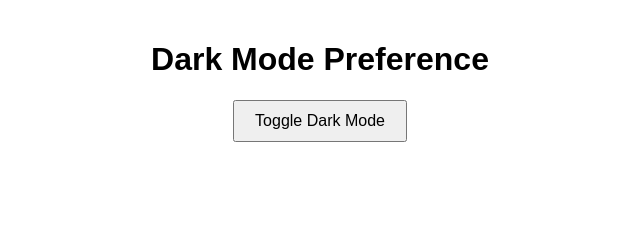
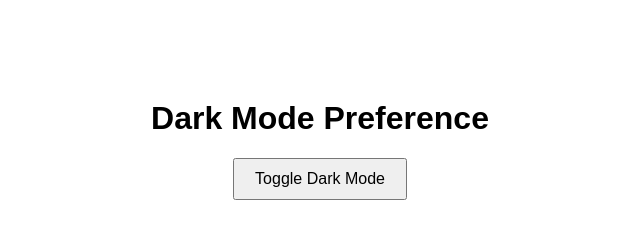
Before and after one commit to acciojob/dark-mode-MeghanaSubramanyam, a website: page main.html in a window 1280 px wide. Shown: the whole page, without its empty margins (320-960 px from the left). Drawn offline with Linux system fonts and the light colour scheme.

Commit message:
created a submission

```diff
--- a/styles.css
+++ b/styles.css
@@ -1,13 +1,8 @@
 body {
-  margin: 0;
-  padding: 0;
-  font-family: Arial, sans-serif;
+  background-color: white;
+  color: black;
+  font-family: sans-serif;
   transition: background-color 0.3s, color 0.3s;
-}
-
-.container {
-  padding: 20px;
-  text-align: center;
 }
 
 .dark-mode {
@@ -15,6 +10,11 @@ body {
   color: white;
 }
 
+.container {
+  text-align: center;
+  margin-top: 100px;
+}
+
 button {
   padding: 10px 20px;
   font-size: 16px;
```
Also changed, not shown: main.html (line endings or trailing spaces).
